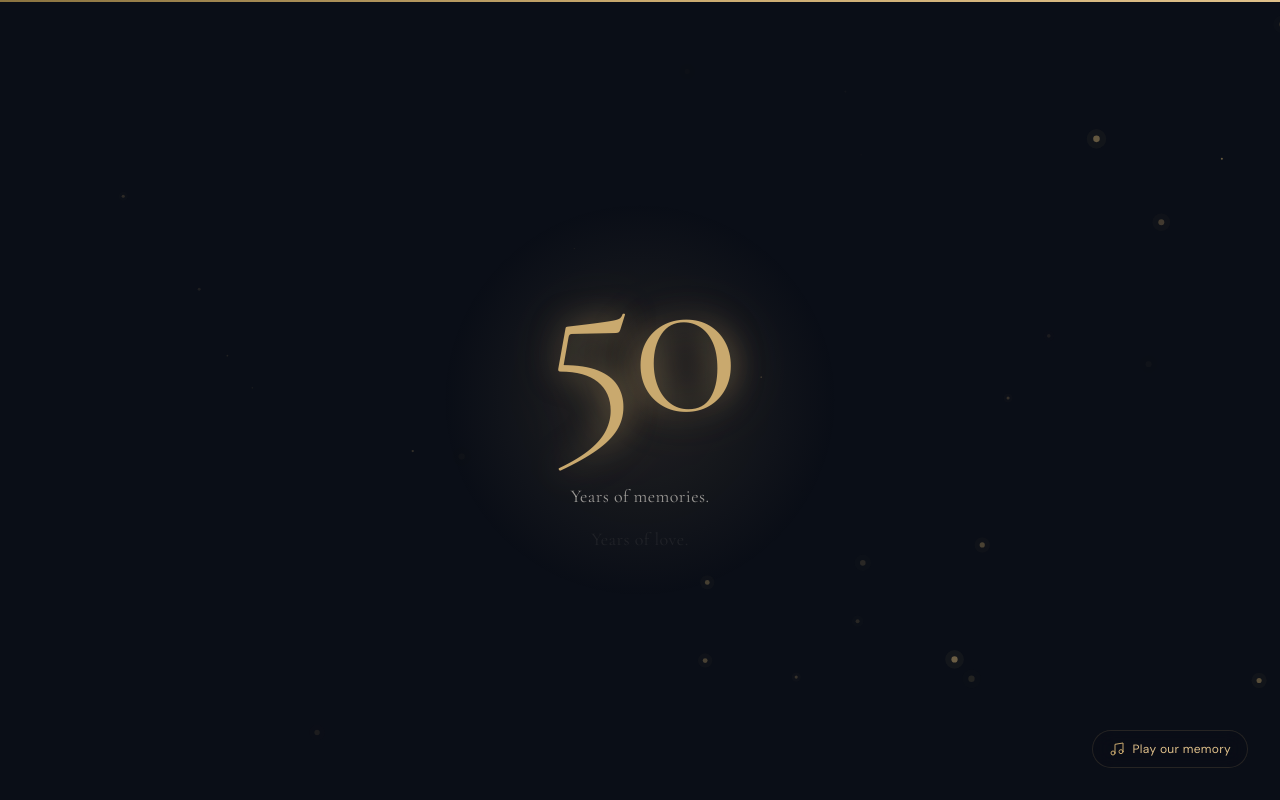
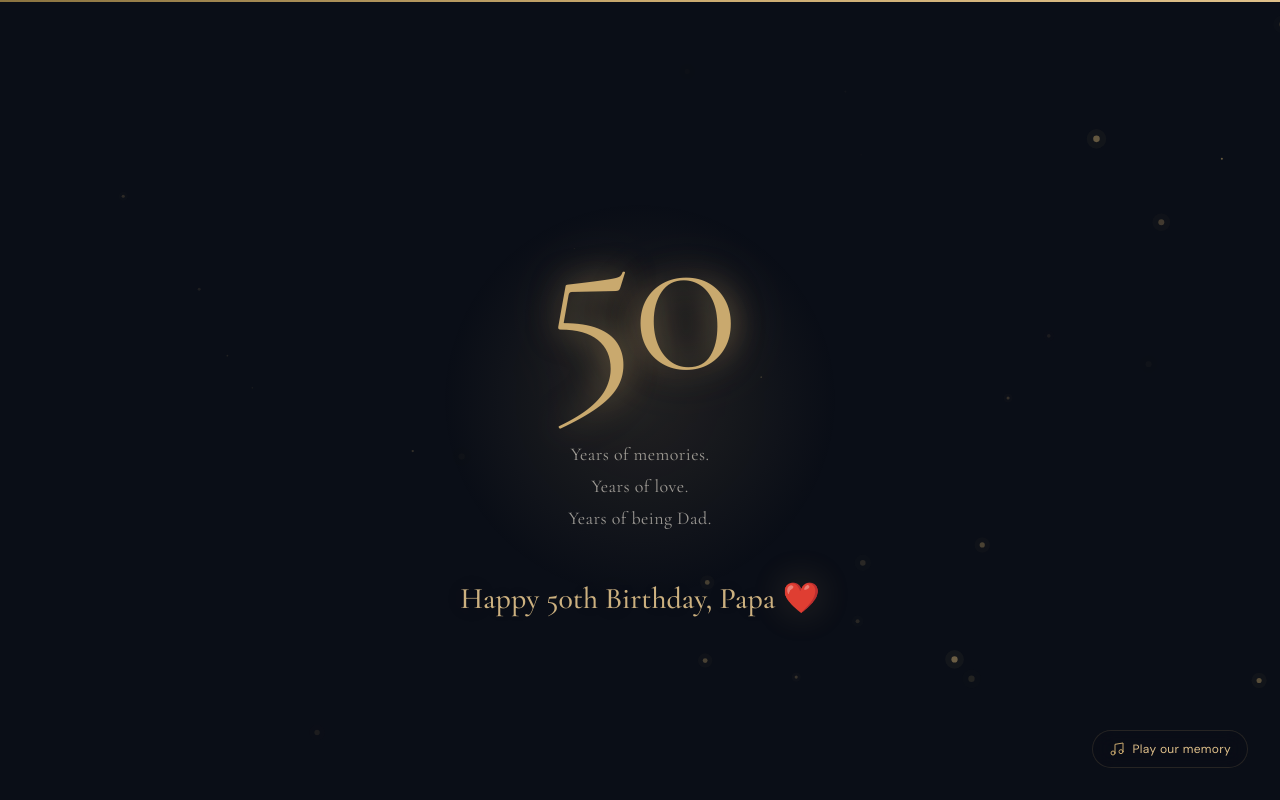
Before and after one commit to Sohil2085/bday, a Next.js app: page / in a window 1280 px wide. Shown: the top 800 px of the page. Built offline with nearby package versions, Linux system fonts and the light colour scheme.

Commit message:
feat: add animated Hero component with sequenced entrance transitions

```diff
--- a/src/components/birthday/Hero.tsx
+++ b/src/components/birthday/Hero.tsx
@@ -18,22 +18,22 @@ export default function Hero() {
     }
 
     const timers = [
-      setTimeout(() => setPhase(1), 1000),   // particles visible
-      setTimeout(() => setPhase(2), 2000),   // "A little surprise..."
-      setTimeout(() => setPhase(3), 3500),   // "for someone very special."
-      setTimeout(() => setPhase(4), 5000),   // "50"
-      setTimeout(() => setPhase(5), 6500),   // reveal lines
-      setTimeout(() => setPhase(6), 8500),   // greeting
-      setTimeout(() => setPhase(7), 10000),  // scroll prompt
+      setTimeout(() => setPhase(1), 400),    // particles visible
+      setTimeout(() => setPhase(2), 800),    // "A little surprise..."
+      setTimeout(() => setPhase(3), 2400),   // "for someone very special."
+      setTimeout(() => setPhase(4), 4000),   // "50"
+      setTimeout(() => setPhase(5), 5200),   // reveal lines
+      setTimeout(() => setPhase(6), 6400),   // greeting
+      setTimeout(() => setPhase(7), 7400),  // scroll prompt
     ];
 
     return () => timers.forEach(clearTimeout);
   }, []);
 
   const fadeUp = {
-    initial: { opacity: 0, y: 20 },
+    initial: { opacity: 0, y: 15 },
     animate: { opacity: 1, y: 0 },
-    transition: { duration: 1, ease: [0.22, 1, 0.36, 1] as const },
+    transition: { duration: 0.8, ease: [0.22, 1, 0.36, 1] as const },
   };
 
   const scrollToJourney = () => {
@@ -72,7 +72,7 @@ export default function Hero() {
           <motion.p
             key="line1"
             {...fadeUp}
-            exit={{ opacity: 0, y: -10, transition: { duration: 0.5 } }}
+            exit={{ opacity: 0, y: -10, transition: { duration: 0.4 } }}
             className="font-serif text-lg tracking-wide sm:text-xl"
             style={{ color: "var(--text-muted)" }}
           >
@@ -85,7 +85,7 @@ export default function Hero() {
           <motion.p
             key="line2"
             {...fadeUp}
-            exit={{ opacity: 0, y: -10, transition: { duration: 0.5 } }}
+            exit={{ opacity: 0, y: -10, transition: { duration: 0.4 } }}
             className="font-serif text-lg tracking-wide sm:text-xl"
             style={{ color: "var(--text-muted)" }}
           >
@@ -99,7 +99,7 @@ export default function Hero() {
         <motion.h1
           initial={{ opacity: 0, scale: 0.85 }}
           animate={{ opacity: 1, scale: 1 }}
-          transition={{ duration: 1.5, ease: [0.22, 1, 0.36, 1] }}
+          transition={{ duration: 1.2, ease: [0.22, 1, 0.36, 1] as const }}
           className="font-serif glow-gold-strong text-center font-light leading-none"
           style={{
             fontSize: "clamp(6rem, 25vw, 14rem)",
@@ -121,8 +121,8 @@ export default function Hero() {
               animate={{ opacity: 1, y: 0 }}
               transition={{
                 duration: 0.8,
-                delay: i * 0.4,
-                ease: [0.22, 1, 0.36, 1],
+                delay: i * 0.25,
+                ease: [0.22, 1, 0.36, 1] as const,
               }}
               className="font-serif text-base tracking-wide sm:text-lg"
               style={{ color: "var(--text-muted)" }}
@@ -138,7 +138,7 @@ export default function Hero() {
         <motion.h2
           initial={{ opacity: 0, y: 16 }}
           animate={{ opacity: 1, y: 0 }}
-          transition={{ duration: 1, delay: 0.3, ease: [0.22, 1, 0.36, 1] }}
+          transition={{ duration: 0.8, delay: 0.2, ease: [0.22, 1, 0.36, 1] as const }}
           className="font-serif glow-gold mt-8 text-center text-2xl font-medium sm:mt-12 sm:text-3xl"
           style={{ color: "var(--gold-light)" }}
         >
@@ -151,7 +151,7 @@ export default function Hero() {
         <motion.button
           initial={{ opacity: 0 }}
           animate={{ opacity: 1 }}
-          transition={{ duration: 1, delay: 0.5 }}
+          transition={{ duration: 0.8, delay: 0.3 }}
           onClick={scrollToJourney}
           className="group mt-16 flex cursor-pointer flex-col items-center gap-3 border-none bg-transparent sm:mt-20"
           aria-label="Scroll to begin the journey"
```
